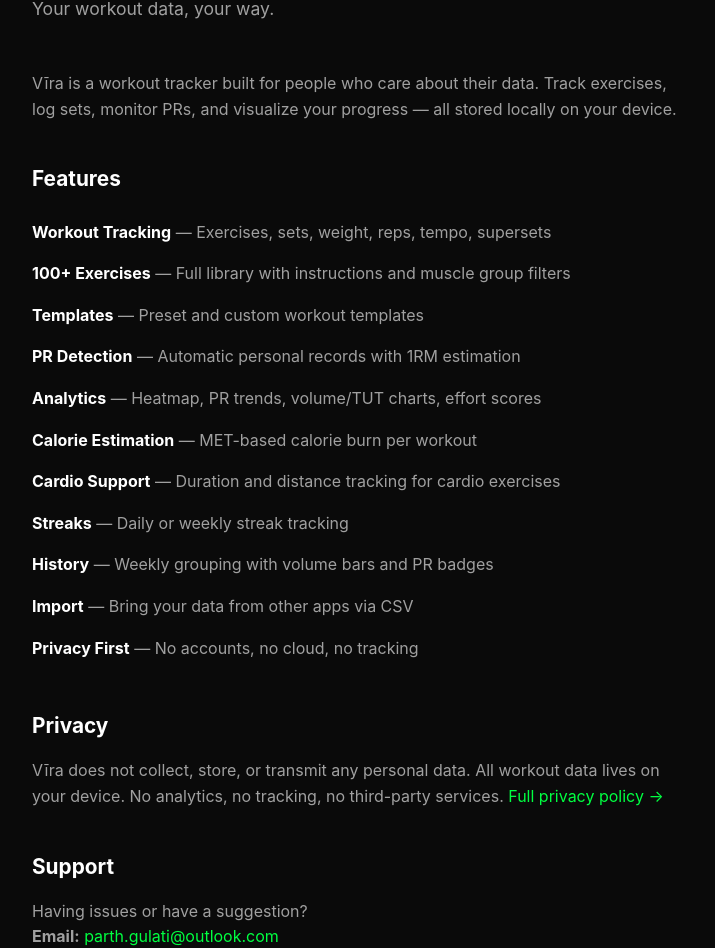
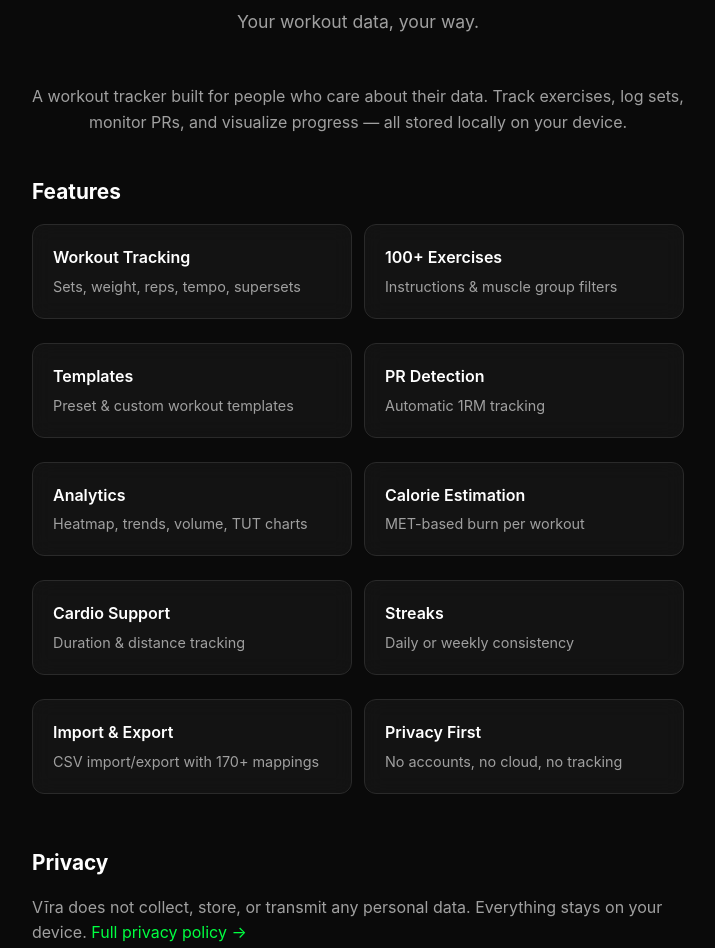
Before and after one commit to parth-gulati/viira-site, a plain HTML site: page index.html in a window 1280 px wide. Shown: the part 137-1085 px from the top of the page, without its empty margins (282-997 px from the left). Drawn offline with Linux system fonts and the light colour scheme.

Commit message:
Center heading, add translucent feature cards in 2-column grid

```diff
--- a/index.html
+++ b/index.html
@@ -13,17 +13,34 @@
             line-height: 1.6;
         }
         .container { max-width: 700px; margin: 0 auto; padding: 60px 24px; }
-        h1 { font-size: 2.5rem; margin-bottom: 8px; }
+        .hero { text-align: center; margin-bottom: 48px; }
+        h1 { font-size: 3rem; margin-bottom: 8px; }
         .accent { color: #00FF41; }
-        .subtitle { color: #A0A0A0; font-size: 1.1rem; margin-bottom: 48px; }
+        .subtitle { color: #A0A0A0; font-size: 1.1rem; }
         h2 { font-size: 1.3rem; margin: 40px 0 16px; color: #FFFFFF; }
-        ul { list-style: none; padding: 0; }
-        ul li { padding: 8px 0; color: #A0A0A0; }
-        ul li strong { color: #FFFFFF; }
+        .card {
+            background: rgba(26, 26, 26, 0.6);
+            backdrop-filter: blur(10px);
+            -webkit-backdrop-filter: blur(10px);
+            border: 1px solid #2A2A2A;
+            border-radius: 12px;
+            padding: 20px;
+            margin-bottom: 12px;
+        }
+        .card-title { color: #FFFFFF; font-weight: 600; margin-bottom: 4px; }
+        .card-desc { color: #A0A0A0; font-size: 0.9rem; }
+        .features-grid {
+            display: grid;
+            grid-template-columns: 1fr 1fr;
+            gap: 12px;
+        }
+        @media (max-width: 500px) {
+            .features-grid { grid-template-columns: 1fr; }
+        }
         a { color: #00FF41; text-decoration: none; }
         a:hover { text-decoration: underline; }
         .divider { border: none; border-top: 1px solid #2A2A2A; margin: 48px 0; }
-        .footer { color: #666666; font-size: 0.85rem; margin-top: 48px; }
+        .footer { color: #666666; font-size: 0.85rem; text-align: center; margin-top: 48px; }
         .badge {
             display: inline-block;
             background: #1A1A1A;
@@ -32,65 +49,95 @@
             padding: 4px 10px;
             font-size: 0.8rem;
             color: #A0A0A0;
-            margin-right: 6px;
+            margin: 0 3px;
         }
         .faq-q { color: #FFFFFF; font-weight: 600; margin-top: 20px; }
         .faq-a { color: #A0A0A0; margin-top: 4px; }
+        .section-text { color: #A0A0A0; }
     </style>
 </head>
 <body>
     <div class="container">
-        <h1><span class="accent">Vīra</span></h1>
-        <p class="subtitle">Your workout data, your way.</p>
+        <div class="hero">
+            <h1><span class="accent">Vīra</span></h1>
+            <p class="subtitle">Your workout data, your way.</p>
+        </div>
 
-        <p style="color: #A0A0A0;">
-            Vīra is a workout tracker built for people who care about their data.
-            Track exercises, log sets, monitor PRs, and visualize your progress —
+        <p class="section-text" style="text-align: center; margin-bottom: 32px;">
+            A workout tracker built for people who care about their data.
+            Track exercises, log sets, monitor PRs, and visualize progress —
             all stored locally on your device.
         </p>
 
         <h2>Features</h2>
-        <ul>
-            <li><strong>Workout Tracking</strong> — Exercises, sets, weight, reps, tempo, supersets</li>
-            <li><strong>100+ Exercises</strong> — Full library with instructions and muscle group filters</li>
-            <li><strong>Templates</strong> — Preset and custom workout templates</li>
-            <li><strong>PR Detection</strong> — Automatic personal records with 1RM estimation</li>
-            <li><strong>Analytics</strong> — Heatmap, PR trends, volume/TUT charts, effort scores</li>
-            <li><strong>Calorie Estimation</strong> — MET-based calorie burn per workout</li>
-            <li><strong>Cardio Support</strong> — Duration and distance tracking for cardio exercises</li>
-            <li><strong>Streaks</strong> — Daily or weekly streak tracking</li>
-            <li><strong>History</strong> — Weekly grouping with volume bars and PR badges</li>
-            <li><strong>Import</strong> — Bring your data from other apps via CSV</li>
-            <li><strong>Privacy First</strong> — No accounts, no cloud, no tracking</li>
-        </ul>
+        <div class="features-grid">
+            <div class="card">
+                <div class="card-title">Workout Tracking</div>
+                <div class="card-desc">Sets, weight, reps, tempo, supersets</div>
+            </div>
+            <div class="card">
+                <div class="card-title">100+ Exercises</div>
+                <div class="card-desc">Instructions & muscle group filters</div>
+            </div>
+            <div class="card">
+                <div class="card-title">Templates</div>
+                <div class="card-desc">Preset & custom workout templates</div>
+            </div>
+            <div class="card">
+                <div class="card-title">PR Detection</div>
+                <div class="card-desc">Automatic 1RM tracking</div>
+            </div>
+            <div class="card">
+                <div class="card-title">Analytics</div>
+                <div class="card-desc">Heatmap, trends, volume, TUT charts</div>
+            </div>
+            <div class="card">
+                <div class="card-title">Calorie Estimation</div>
+                <div class="card-desc">MET-based burn per workout</div>
+            </div>
+            <div class="card">
+                <div class="card-title">Cardio Support</div>
+                <div class="card-desc">Duration & distance tracking</div>
+            </div>
+            <div class="card">
+                <div class="card-title">Streaks</div>
+                <div class="card-desc">Daily or weekly consistency</div>
+            </div>
+            <div class="card">
+                <div class="card-title">Import & Export</div>
+                <div class="card-desc">CSV import/export with 170+ mappings</div>
+            </div>
+            <div class="card">
+                <div class="card-title">Privacy First</div>
+                <div class="card-desc">No accounts, no cloud, no tracking</div>
+            </div>
+        </div>
 
         <h2>Privacy</h2>
-        <p style="color: #A0A0A0;">
+        <p class="section-text">
             Vīra does not collect, store, or transmit any personal data.
-            All workout data lives on your device. No analytics, no tracking,
-            no third-party services. <a href="privacy.html">Full privacy policy →</a>
+            Everything stays on your device.
+            <a href="privacy.html">Full privacy policy →</a>
         </p>
 
         <h2>Support</h2>
-        <p style="color: #A0A0A0;">
-            Having issues or have a suggestion?<br>
-            <strong>Email:</strong> <a href="mailto:parth.gulati@outlook.com">parth.gulati@outlook.com</a>
+        <p class="section-text">
+            <a href="mailto:parth.gulati@outlook.com">parth.gulati@outlook.com</a>
+            <br><span style="color: #666;">We typically respond within 48 hours.</span>
         </p>
-        <p style="color: #666; margin-top: 8px;">We typically respond within 48 hours.</p>
 
         <h2>FAQ</h2>
-
         <p class="faq-q">Is Vīra free?</p>
         <p class="faq-a">Yes, completely free. No ads, no subscriptions.</p>
 
         <p class="faq-q">Where is my data stored?</p>
-        <p class="faq-a">Everything is stored locally on your device. Nothing leaves your phone.</p>
+        <p class="faq-a">Locally on your device. Nothing leaves your phone.</p>
 
         <p class="faq-q">Can I import from another app?</p>
-        <p class="faq-a">Yes. Settings → Import from CSV. Supports standard workout exports with 170+ exercise name mappings.</p>
+        <p class="faq-a">Yes. Settings → Import from CSV.</p>
 
         <p class="faq-q">Will there be cloud sync?</p>
-        <p class="faq-a">We're considering it for a future update. Your existing features will always remain free.</p>
+        <p class="faq-a">Considering it for the future. Existing features stay free.</p>
 
         <hr class="divider">
 
```
